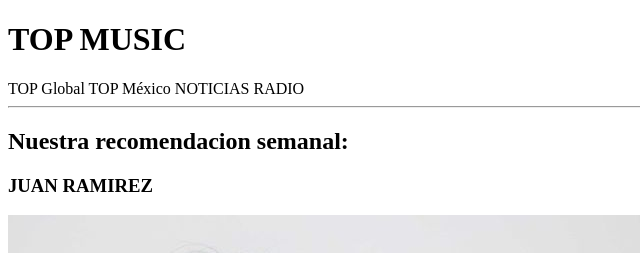
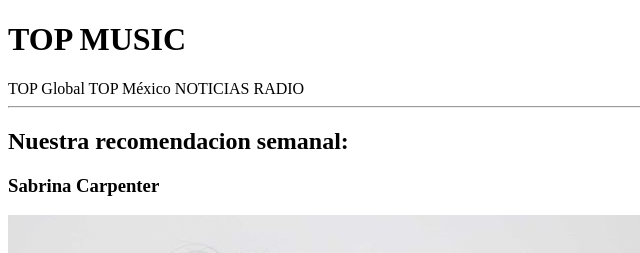
Before and after one commit to AldairNunezCA/Homework-3, a plain HTML site: page index.html in a window 1280 px wide. Shown: the top 253 px of the page, 0-640 px from the left. Drawn offline with Linux system fonts and the light colour scheme.

Commit message:
Back to original changes but new folder

```diff
--- a/index.html
+++ b/index.html
@@ -20,7 +20,7 @@
         <section>
             <article>
                 <h2>Nuestra recomendacion semanal:</h2>
-                <h3>JUAN RAMIREZ</h3>
+                <h3>Sabrina Carpenter</h3>
                 <img src="./Sabrina Carpenter.jpg" />
                 <div>
                     <p>Su carrera despego despues de 10 años...</p>
```
